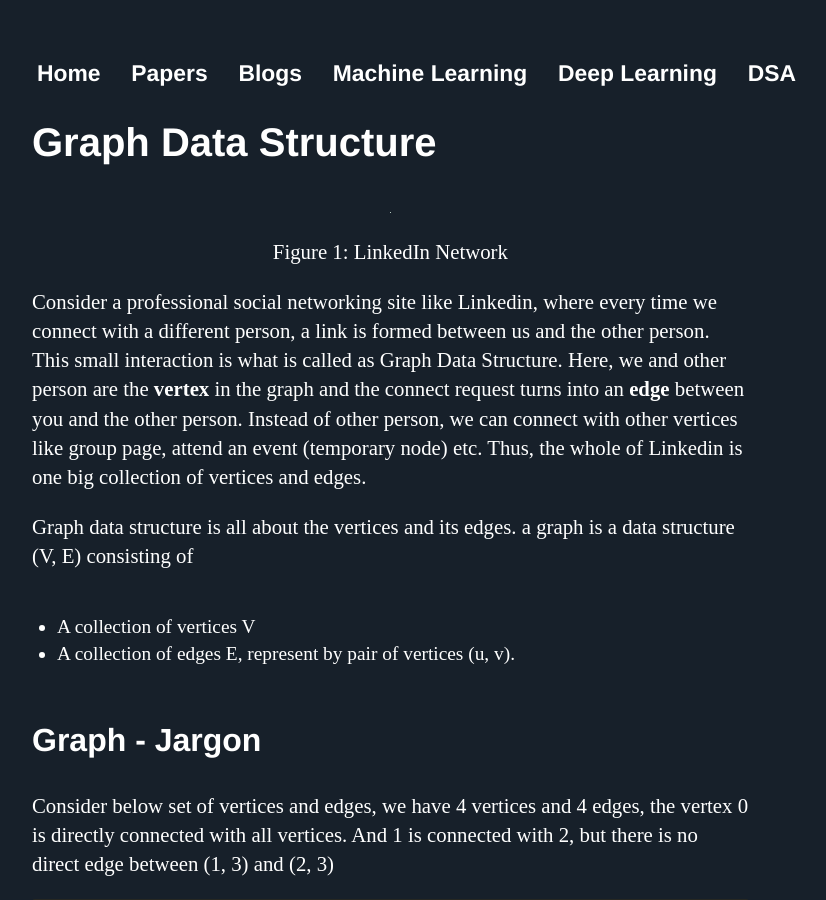
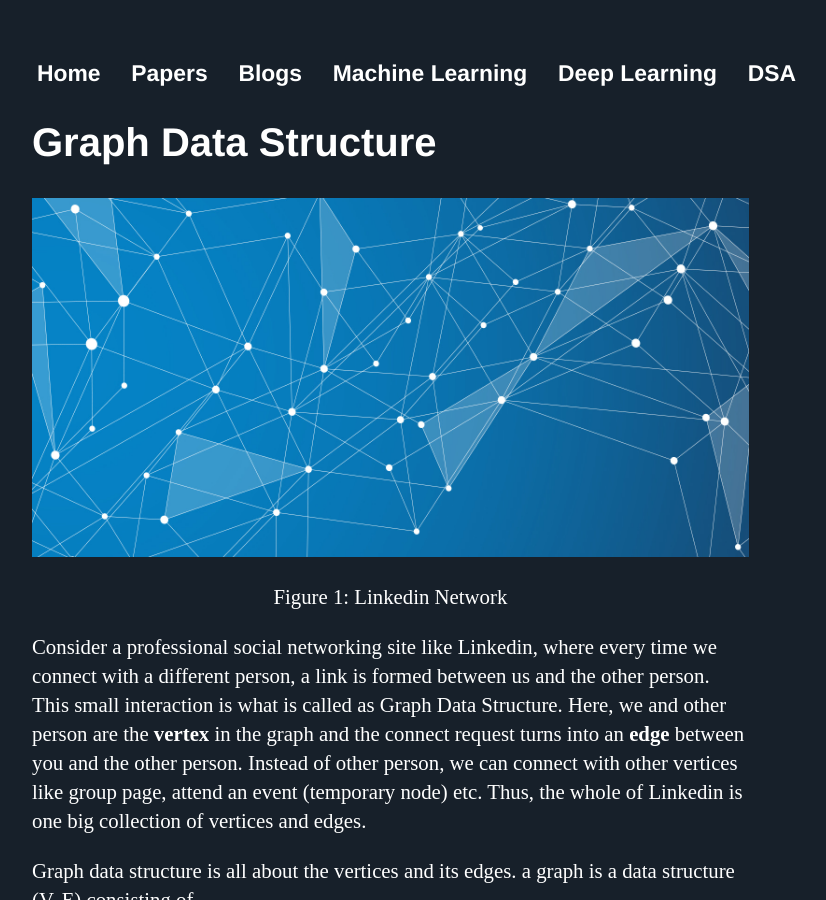
Before and after one commit to Mayurji/mayurji.github.io, a Jekyll site: the page built from _data-structure-algorithms/2021-02-02-DSA_10.md, in a window 1280 px wide and 900 px high. Shown: the whole window, without its empty margins (160-986 px from the left). Built offline with Jekyll 4.4.1, drawn with Linux system fonts in a browser that asks for light colours; comment, search, counter and statistics services are not loaded.

Commit message:
Update 2021-02-02-DSA_10.md

```diff
--- a/_data-structure-algorithms/2021-02-02-DSA_10.md
+++ b/_data-structure-algorithms/2021-02-02-DSA_10.md
@@ -7,8 +7,8 @@ date:   2021-02-02 13:43:52 +0530
 ## Graph Data Structure
 
 <center>
-<img src="{{site.url}}/assets/images/dsa/linkedin.png" style="zoom: 5%; background-color:#DCDCDC;" width="100%" height=auto/><br>
-<p>Figure 1: LinkedIn Network</p>
+<img src="{{site.url}}/assets/images/dsa/linkedin.jpg" style="zoom: 5%; background-color:#DCDCDC;" width="100%" height=auto/><br>
+<p>Figure 1: Linkedin Network</p>
 </center>
 
 Consider a professional social networking site like Linkedin, where every time we connect with a different person, a link is formed between us and the other person. This small interaction is what is called as Graph Data Structure. Here, we and other person are the **vertex** in the graph and the connect request turns into an **edge** between you and the other person. Instead of other person, we can connect with other vertices like group page, attend an event (temporary node) etc. Thus, the whole of Linkedin is one big collection of vertices and edges.
```
